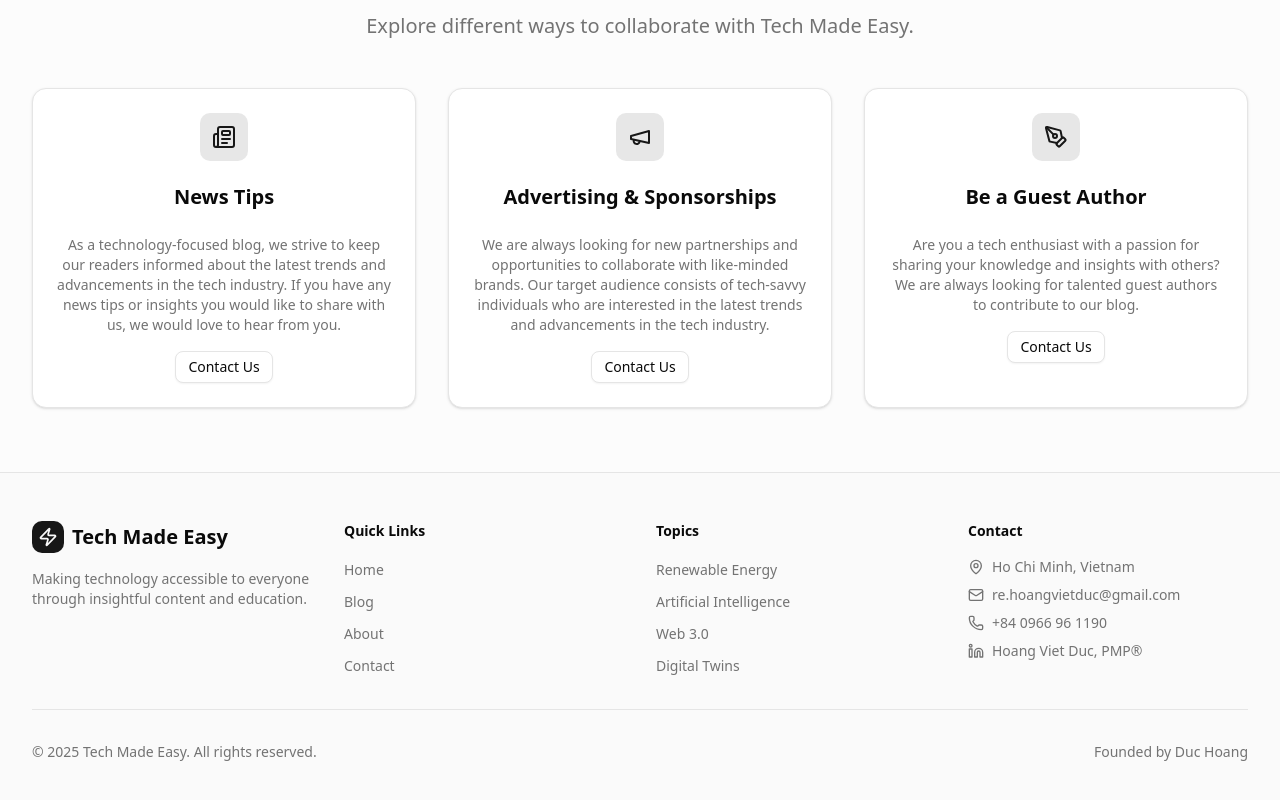
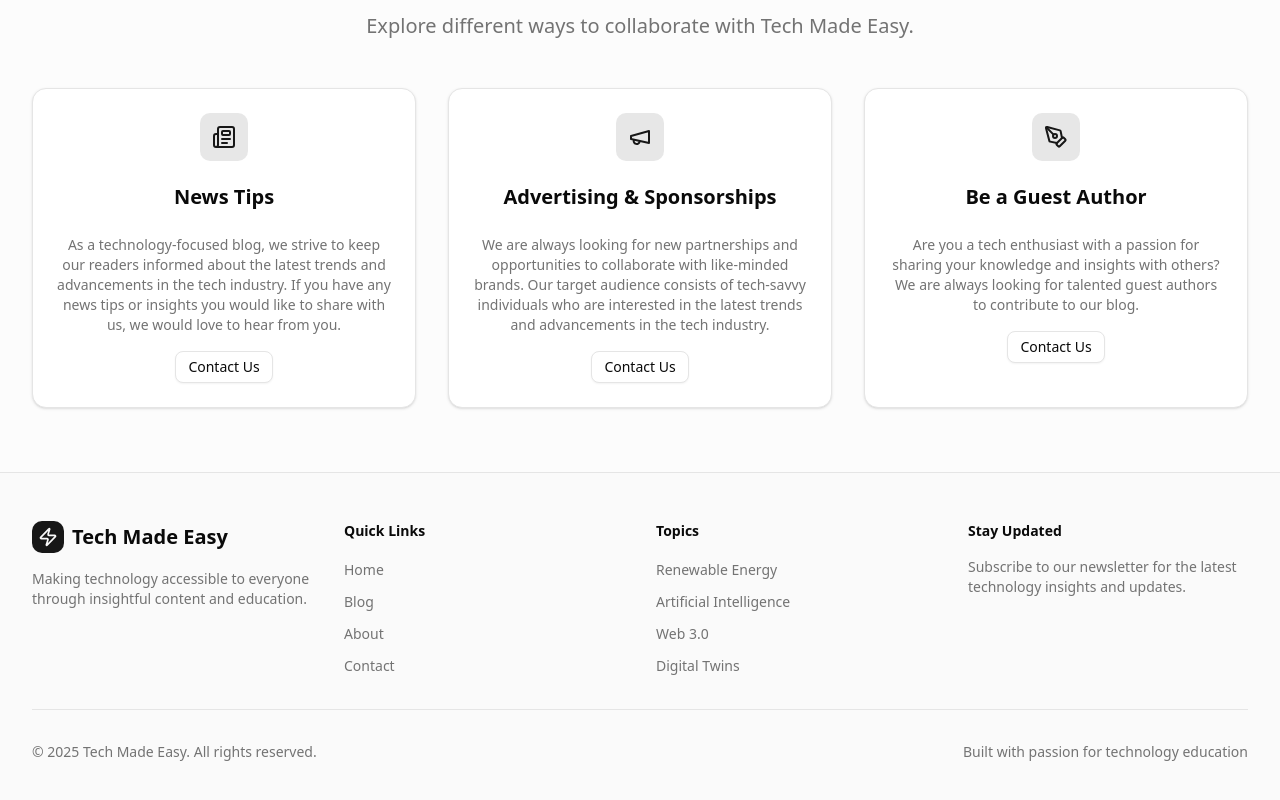
Before and after one commit to Vietduc88x/techmadeeasy-website, a React (Vite) app: page /contact in a window 1280 px wide. Shown: the part 983-1783 px from the top of the page. Built offline with nearby package versions, Linux system fonts and the light colour scheme.

Commit message:
Remove contact information and founder name from footer

```diff
--- a/src/components/Footer.jsx
+++ b/src/components/Footer.jsx
@@ -66,36 +66,12 @@ export function Footer() {
             </ul>
           </div>
 
-          {/* Contact Info */}
+          {/* Newsletter */}
           <div className="space-y-4">
-            <h3 className="text-sm font-semibold text-foreground">Contact</h3>
-            <ul className="space-y-2">
-              <li className="flex items-center space-x-2">
-                <MapPin className="h-4 w-4 text-muted-foreground" />
-                <span className="text-sm text-muted-foreground">Ho Chi Minh, Vietnam</span>
-              </li>
-              <li className="flex items-center space-x-2">
-                <Mail className="h-4 w-4 text-muted-foreground" />
-                <a href="mailto:re.hoangvietduc@gmail.com" className="text-sm text-muted-foreground hover:text-primary transition-colors">
-                  re.hoangvietduc@gmail.com
-                </a>
-              </li>
-              <li className="flex items-center space-x-2">
-                <Phone className="h-4 w-4 text-muted-foreground" />
-                <span className="text-sm text-muted-foreground">+84 0966 96 1190</span>
-              </li>
-              <li className="flex items-center space-x-2">
-                <Linkedin className="h-4 w-4 text-muted-foreground" />
-                <a
-                  href="https://www.linkedin.com/in/hoang-vietduc-pmp%C2%AE-100842aa/"
-                  target="_blank"
-                  rel="noopener noreferrer"
-                  className="text-sm text-muted-foreground hover:text-primary transition-colors"
-                >
-                  Hoang Viet Duc, PMP®
-                </a>
-              </li>
-            </ul>
+            <h3 className="text-sm font-semibold text-foreground">Stay Updated</h3>
+            <p className="text-sm text-muted-foreground">
+              Subscribe to our newsletter for the latest technology insights and updates.
+            </p>
           </div>
         </div>
 
@@ -105,7 +81,7 @@ export function Footer() {
               © 2025 Tech Made Easy. All rights reserved.
             </p>
             <p className="text-sm text-muted-foreground mt-2 md:mt-0">
-              Founded by Duc Hoang
+              Built with passion for technology education
             </p>
           </div>
         </div>
```
